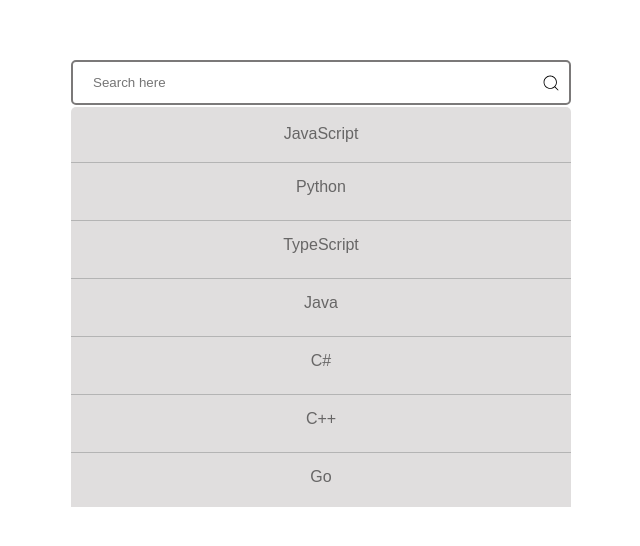
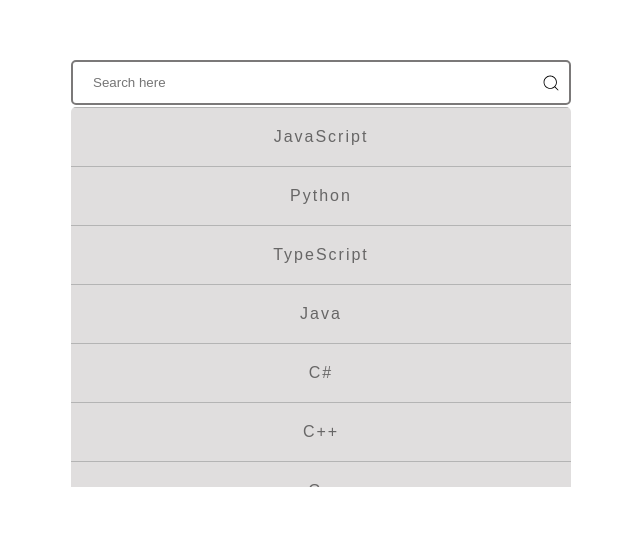
Before and after one commit to iliro6/multi-searching, a React (Vite) app: page / in a window 1280 px wide. Shown: the part 140-686 px from the top of the page, without its empty margins (319-959 px from the left). Built offline with nearby package versions, Linux system fonts and the light colour scheme.

Commit message:
fixed hover effects

```diff
--- a/src/components/DropDown.jsx
+++ b/src/components/DropDown.jsx
@@ -19,7 +19,7 @@ const DropDown = () => {
 
   return (
     <Wrapper>
-      <div className={`container ${state?'flexible-con':null}`}>
+      <div className={`container ${state ? "flexible-con" : null}`}>
         {defaultArray.length < 1 ? (
           <div className="notfound-container">
             <h1>No Item found</h1>
@@ -30,7 +30,7 @@ const DropDown = () => {
             return (
               <div
                 key={index}
-                className={`${index === 0 ? "first-item" : "single-item"}`}
+                className={ "single-item"}
               >
                 <p>{item}</p>
               </div>
@@ -50,11 +50,11 @@ const Wrapper = styled.div`
     border-top-right-radius: 5px;
     border-top-left-radius: 5px;
     margin: 2px auto;
-    height: 400px;
+    height: 380px;
     display: flex;
     flex-direction: column;
     text-align: center;
-    padding: 10px 0px;
+    padding: 0px 0px;
     overflow-y: scroll;
   }
 
@@ -78,13 +78,16 @@ const Wrapper = styled.div`
     display: flex;
     justify-content: center;
     align-items: center;
-    margin: 12px 0;
+    /* margin: 12px 0; */
     border-top: 1px solid #b4b4b4;
-    padding-top: 15px;
+    padding: 20px;
+    cursor: pointer;
+    transition: all 1s;
   }
-  .first-item {
-    padding: 7.5px 0;
+  .single-item:hover {
+    background-color: #bfbfbf;
   }
+
   @media (max-width: 580px) {
     .container {
       width: 300px;
@@ -109,6 +112,10 @@ const Wrapper = styled.div`
   .flexible-con {
     height: 100%;
   }
+  p {
+    font-weight: 500;
+    letter-spacing: 2px;
+  }
 `;
 
 export default DropDown;
```
